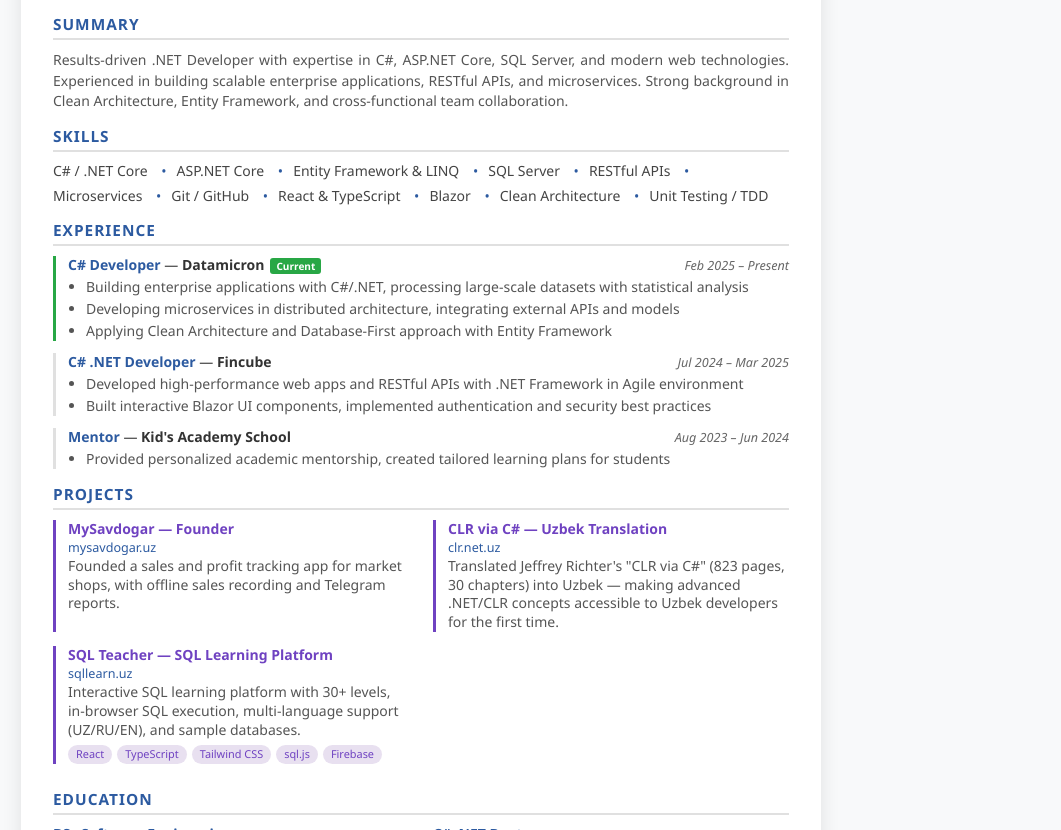
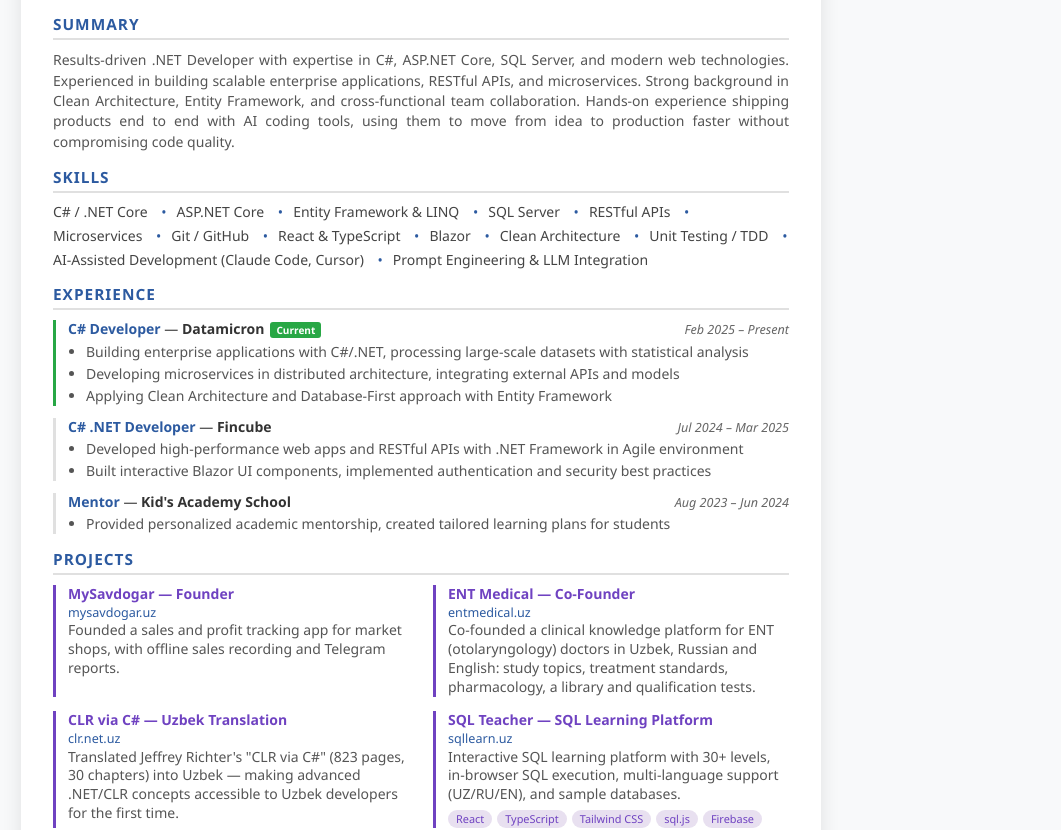
Before and after one commit to IRMuhammadjon/my-resume, a plain HTML site: page index.html in a window 1280 px wide. Shown: the part 122-952 px from the top of the page, without its empty margins (219-1280 px from the left). Drawn offline with Linux system fonts and the light colour scheme.

Commit message:
Add ENT Medical co-founder project and AI skills
Co-Authored-By: Claude Opus 5.5 <noreply@anthropic.com>

```diff
--- a/index.html
+++ b/index.html
@@ -148,7 +148,7 @@
         <div class="section">
             <div class="section-title">Summary</div>
             <div class="summary">
-                Results-driven .NET Developer with expertise in C#, ASP.NET Core, SQL Server, and modern web technologies. Experienced in building scalable enterprise applications, RESTful APIs, and microservices. Strong background in Clean Architecture, Entity Framework, and cross-functional team collaboration.
+                Results-driven .NET Developer with expertise in C#, ASP.NET Core, SQL Server, and modern web technologies. Experienced in building scalable enterprise applications, RESTful APIs, and microservices. Strong background in Clean Architecture, Entity Framework, and cross-functional team collaboration. Hands-on experience shipping products end to end with AI coding tools, using them to move from idea to production faster without compromising code quality.
             </div>
         </div>
 
@@ -166,6 +166,8 @@
                 <span>Blazor</span>
                 <span>Clean Architecture</span>
                 <span>Unit Testing / TDD</span>
+                <span>AI-Assisted Development (Claude Code, Cursor)</span>
+                <span>Prompt Engineering & LLM Integration</span>
             </div>
         </div>
 
@@ -223,6 +225,13 @@
                     </div>
                 </div>
                 <div class="project-item">
+                    <div><span class="job-title" style="color:#6f42c1;">ENT Medical — Co-Founder</span></div>
+                    <a href="https://entmedical.uz" target="_blank" class="project-link">entmedical.uz</a>
+                    <div class="description">
+                        Co-founded a clinical knowledge platform for ENT (otolaryngology) doctors in Uzbek, Russian and English: study topics, treatment standards, pharmacology, a library and qualification tests.
+                    </div>
+                </div>
+                <div class="project-item">
                     <div><span class="job-title" style="color:#6f42c1;">CLR via C# — Uzbek Translation</span></div>
                     <a href="https://clr.net.uz/" target="_blank" class="project-link">clr.net.uz</a>
                     <div class="description">
```
